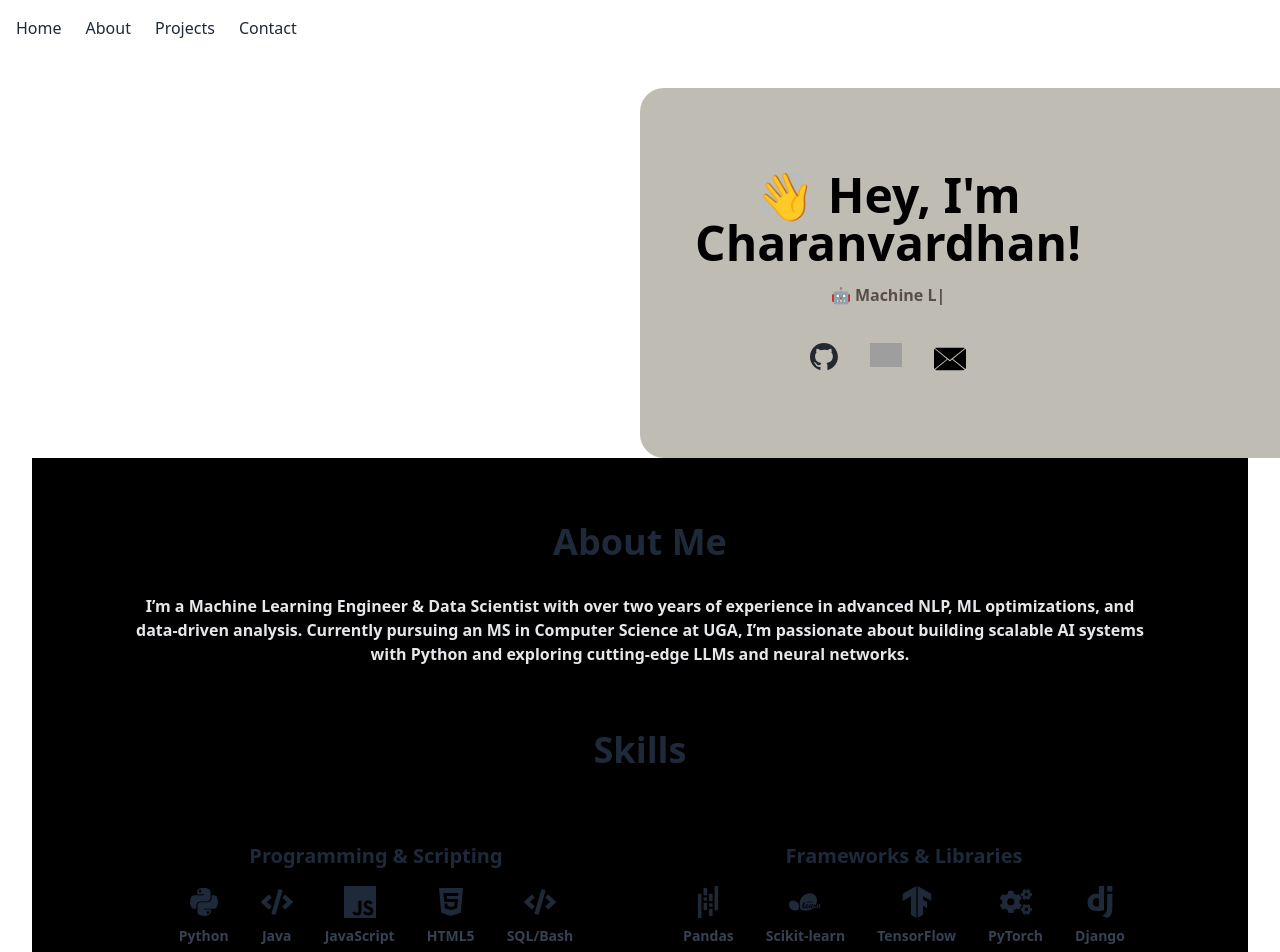
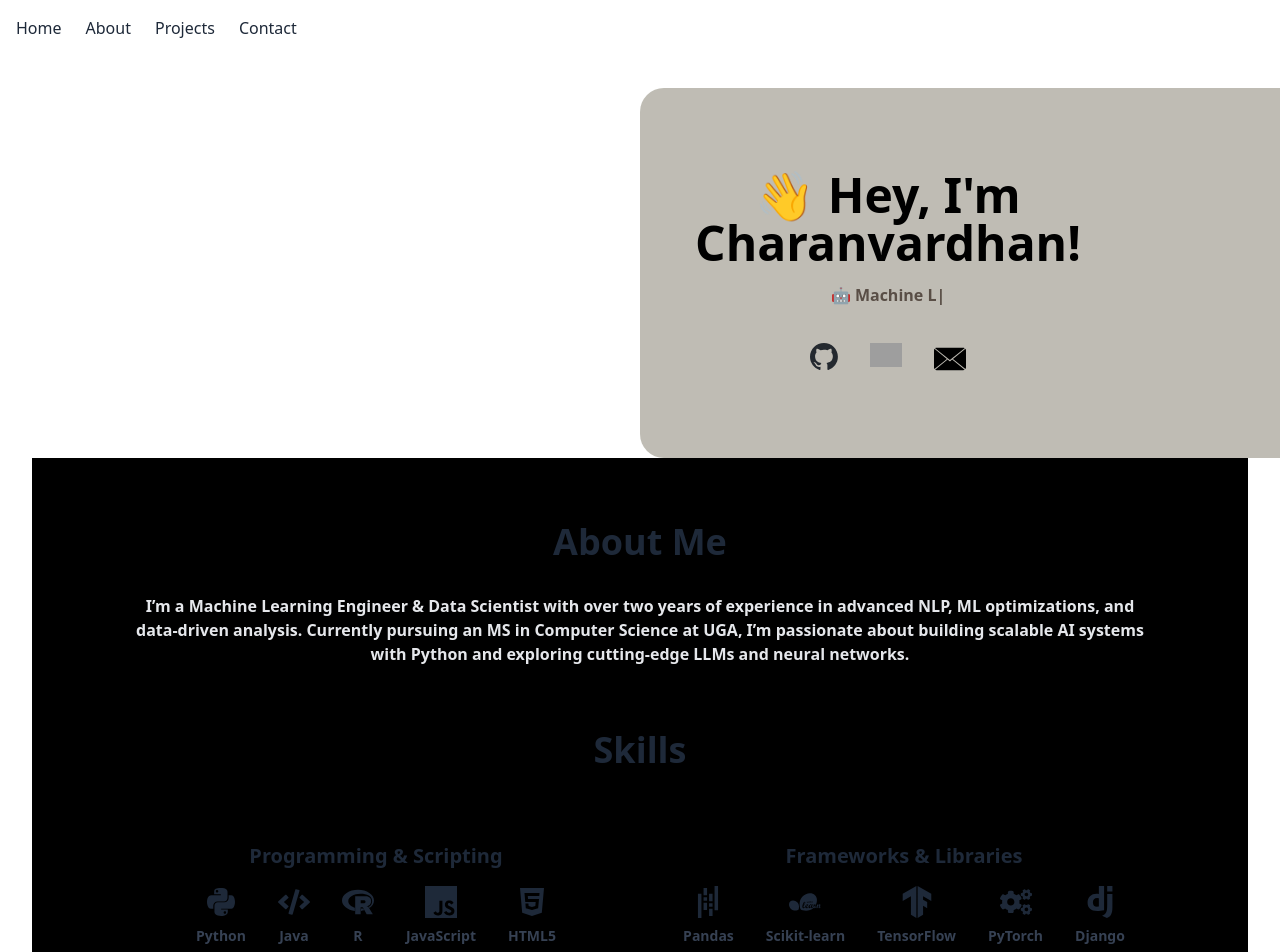
Before and after one commit to Charanvardhan/Portfolio, a Next.js app: page / in a window 1280 px wide. Shown: the top 952 px of the page. Built offline with nearby package versions, Linux system fonts and the light colour scheme; grey boxes are pictures that could not be loaded.

Commit message:
adding R ot the skills

```diff
--- a/src/app/page.tsx
+++ b/src/app/page.tsx
@@ -40,6 +40,7 @@ import {
   SiMongodb,
   SiRedis,
   SiPostgresql,
+  SiR,
 } from "react-icons/si"
 
 
@@ -207,16 +208,16 @@ export default function HomePage() {
                   <span className="text-sm text-gray-700">Java</span>
                 </div>
                 <div className="flex flex-col items-center space-y-2">
+                  <SiR size={32} />
+                  <span className="text-sm text-gray-700">R</span>
+                </div>
+                <div className="flex flex-col items-center space-y-2">
                   <SiJavascript size={32} />
                   <span className="text-sm text-gray-700">JavaScript</span>
                 </div>
                 <div className="flex flex-col items-center space-y-2">
                   <FaHtml5 size={32} />
                   <span className="text-sm text-gray-700">HTML5</span>
-                </div>
-                <div className="flex flex-col items-center space-y-2">
-                  <FaCode size={32} />
-                  <span className="text-sm text-gray-700">SQL/Bash</span>
                 </div>
               </div>
             </div>
```
